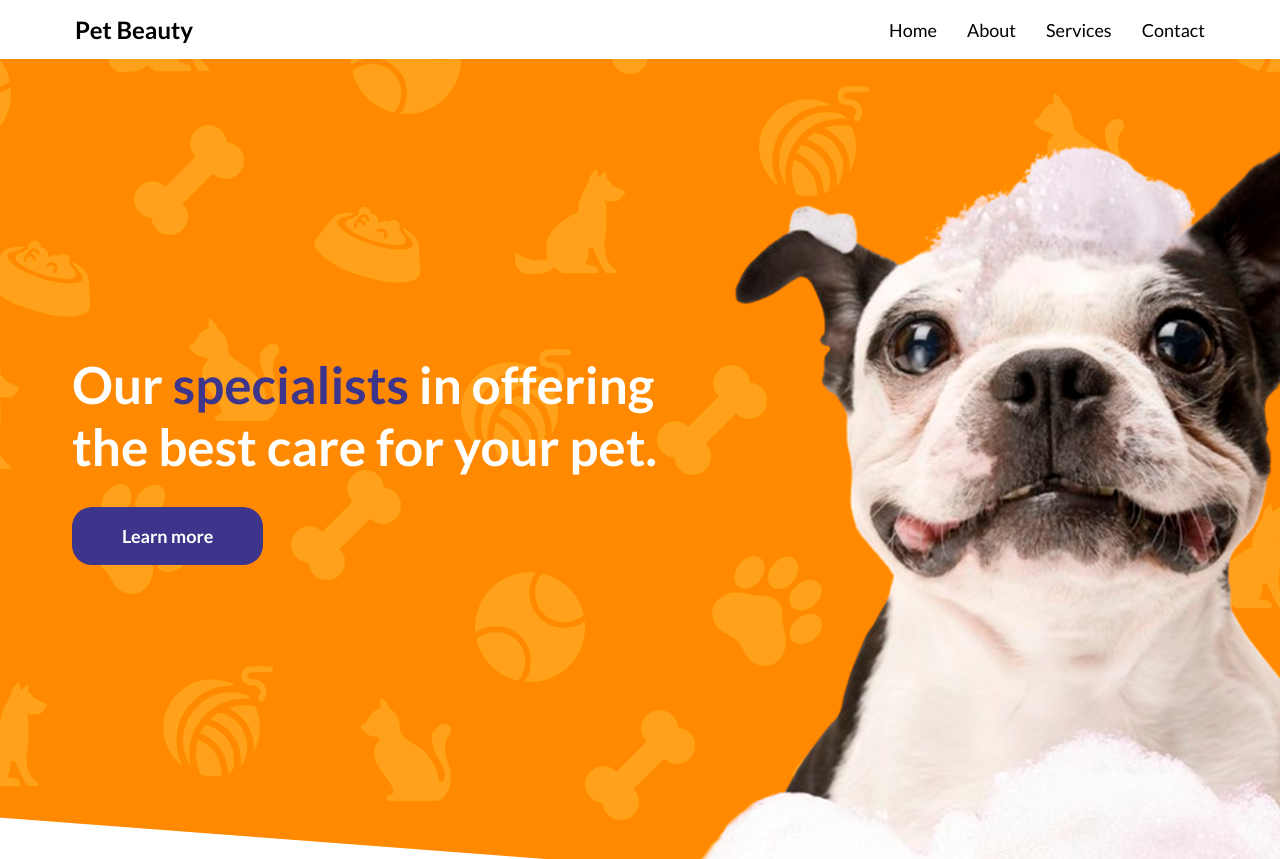
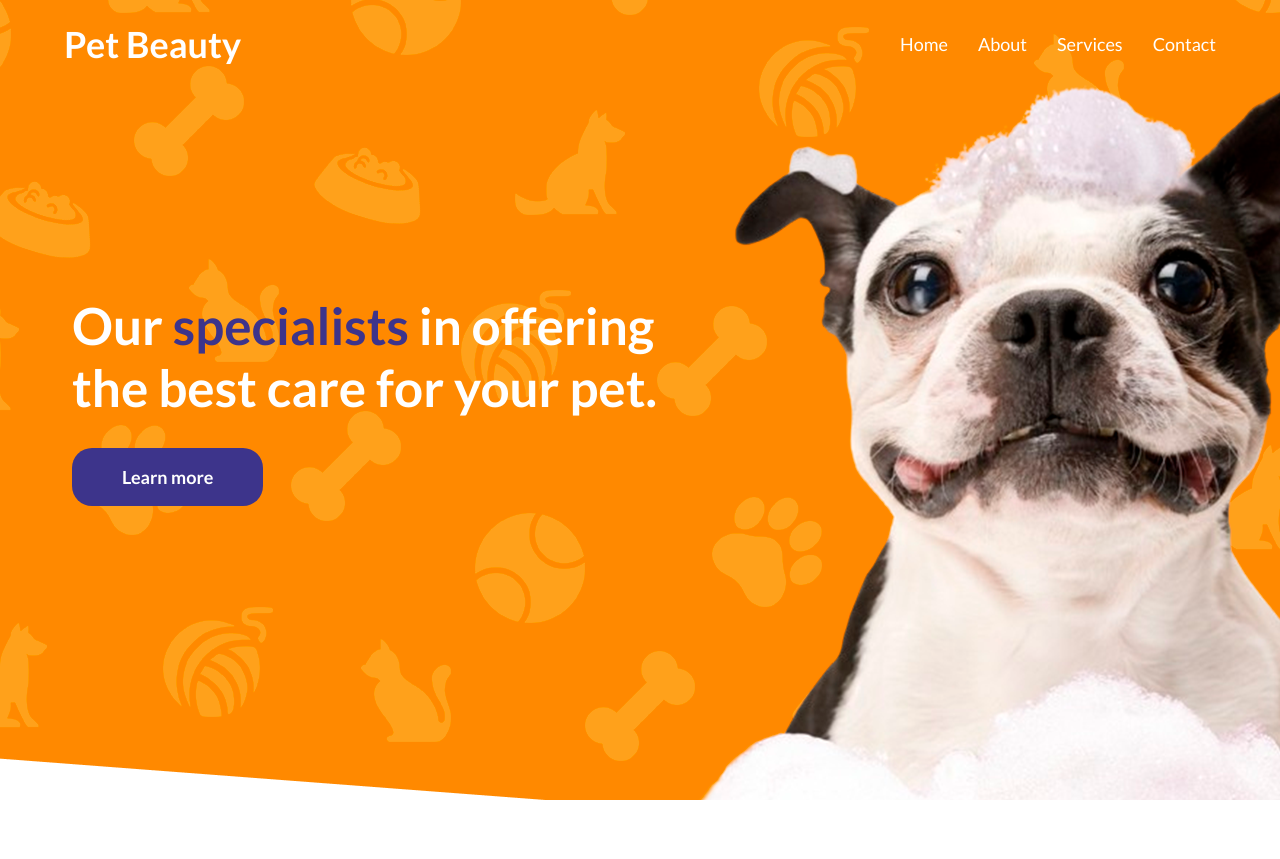
Before and after one commit to MFelipeSilva/landing-page-pet-beauty, a React (Create React App) app: page / in a window 1280 px wide. After the commit the page ends 800 px from the top, so only its background shows below. Built offline with nearby package versions, Linux system fonts and the light colour scheme.

Commit message:
feat: changes in the navbar

```diff
--- a/src/components/Navbar.tsx
+++ b/src/components/Navbar.tsx
@@ -1,15 +1,25 @@
 import styled from "styled-components";
 
-const Container = styled.nav`
+import { IconMenu } from "./icons";
+
+const Container = styled.header`
   display: flex;
   width: 100%;
-  height: 100%;
-  padding: 15px 75px;
+  height: 5.5em;
+  position: absolute;
+  top: 0;
+  align-items: center;
+  justify-content: center;
+
+  nav {
+    display: flex;
+    width: 90%;
     align-items: center;
     justify-content: space-between;
 
     & > span {
-    font-size: 24px;
+      color: #fff;
+      font-size: 36px;
       font-weight: 700;
     }
 
@@ -19,18 +29,34 @@ const Container = styled.nav`
       flex-direction: row;
       align-items: center;
       justify-content: center;
-
       & > li {
-      list-style: none;
+        color: #fff;
         font-size: 18px;
         font-weight: 500;
+        list-style: none;
+      }
+    }
+
+    & > svg {
+      display: none;
+      color: #fff;
+    }
+
+    @media (max-width: 768px) {
+      ul {
+        display: none;
+      }
+
+      & > svg {
+        display: flex;
+      }
     }
   }
 `;
-
 export const Navbar = () => {
   return (
     <Container>
+      <nav>
         <span>Pet Beauty</span>
         <ul>
           <li>Home</li>
@@ -38,6 +64,8 @@ export const Navbar = () => {
           <li>Services</li>
           <li>Contact</li>
         </ul>
+        <IconMenu />
+      </nav>
     </Container>
   );
 };
--- /dev/null
+++ b/src/components/icons/Menu.tsx
@@ -0,0 +1,15 @@
+export const IconMenu = () => (
+  <svg
+    xmlns="http://www.w3.org/2000/svg"
+    width="45"
+    height="45"
+    viewBox="0 0 20 20"
+  >
+    <path
+      fill="currentColor"
+      fill-rule="evenodd"
+      d="M3 7a1 1 0 0 1 1-1h12a1 1 0 1 1 0 2H4a1 1 0 0 1-1-1m0 6a1 1 0 0 1 1-1h12a1 1 0 1 1 0 2H4a1 1 0 0 1-1-1"
+      clip-rule="evenodd"
+    />
+  </svg>
+);
--- /dev/null
+++ b/src/components/icons/index.tsx
@@ -0,0 +1 @@
+export * from "./Menu"
```
Lines whose indentation alone changed are shown as unchanged.
